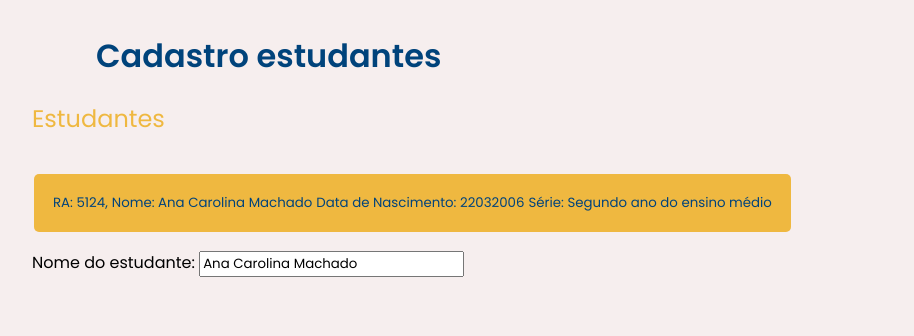
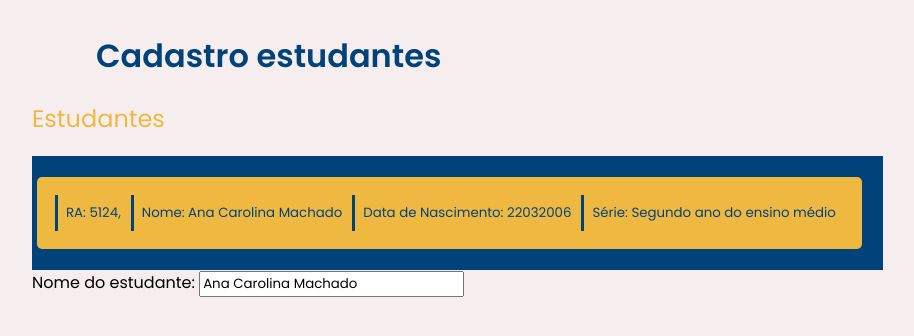
Before and after one commit to AmandaPiva/Cadastro-de-Alunos, an Angular app: page / in a window 1280 px wide. Shown: the top 336 px of the page, without its empty margins (0-914 px from the left). Built offline with nearby package versions, Linux system fonts and the light colour scheme.

Commit message:
Estilização das células da tabela

```diff
--- a/src/app/estudantes/estudantes.component.css
+++ b/src/app/estudantes/estudantes.component.css
@@ -0,0 +1,11 @@
+table{
+    border: solid;
+    border-color: #00437B;
+    background: #00437B;
+}
+
+table td{
+    border-left: solid;
+    padding: 8px;
+    margin: auto;
+}
```
